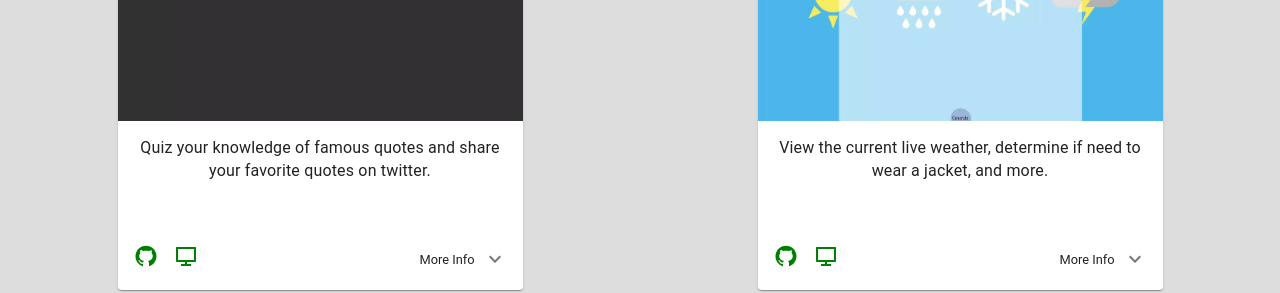
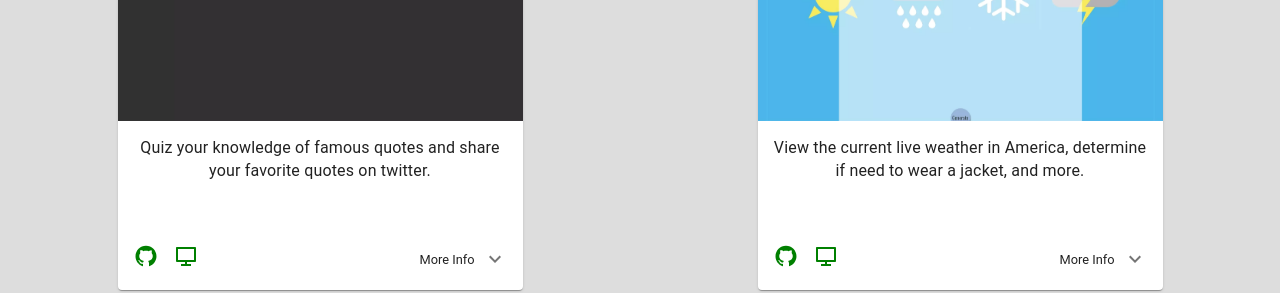
Before and after one commit to CliffordMorin/react-portfolio-1, a React (Create React App) app: page / in a window 1280 px wide. Shown: the part 2040-2333 px from the top of the page. Built offline with nearby package versions, Linux system fonts and the light colour scheme.

Commit message:
jacket bio change

```diff
--- a/src/Components/Projects/Projects.js
+++ b/src/Components/Projects/Projects.js
@@ -36,7 +36,7 @@ const Projects = (props) => {
         {
           title: "Do I Need A Jacket?",
           description:
-            "View the current live weather, determine if need to  wear a jacket, and more.",
+            "View the current live weather in America, determine if need to  wear a jacket, and more.",
           image: weather,
           link: "https://doineedajackettoday.herokuapp.com",
           linkText: "Live Demo",
@@ -125,7 +125,7 @@ const Projects = (props) => {
         {
           title: "ジャケットが必要ですか？",
           description:
-            "郵便番号を使用して、現在の天気を表示し、ユーザーさんがジャケットを必要とするかどうかを判断します。",
+            "アメリカの郵便番号を使用して、現在の天気を表示し、ユーザーさんがジャケットを必要とするかどうかを判断します。",
           image: weather,
           link: "https://doineedajackettoday.herokuapp.com",
           linkText: "ウエブサイト",
```
